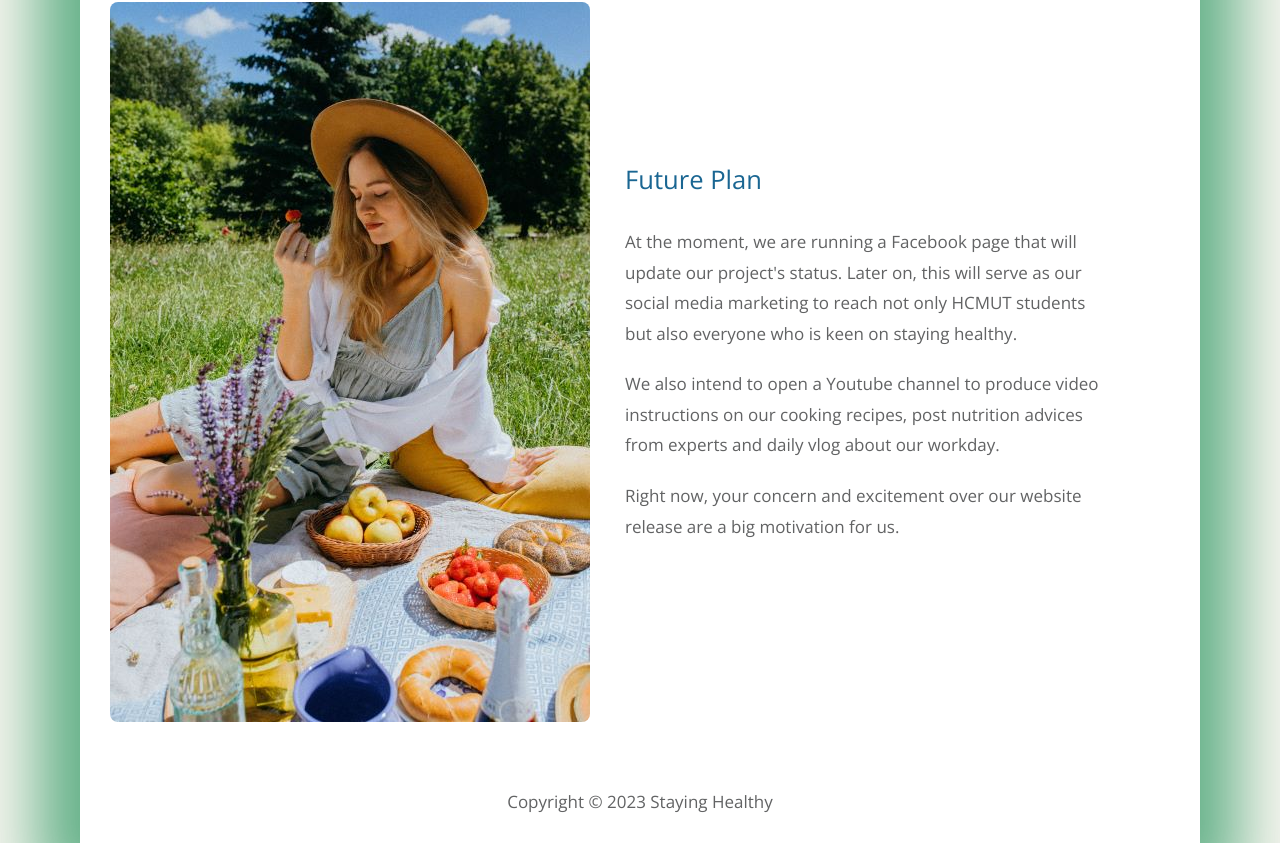
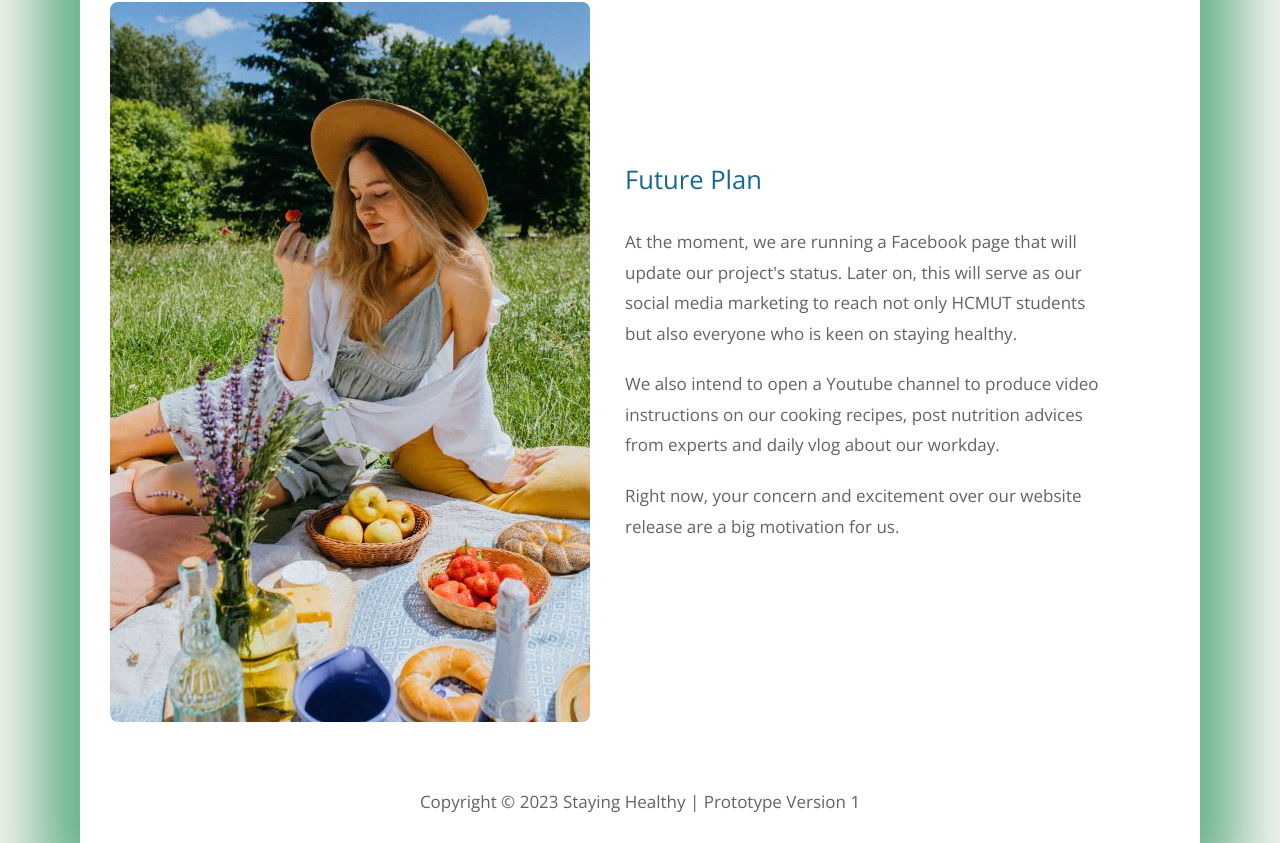
Before and after one commit to cmq2002/StayingHealthy_HCMUTProject, a plain HTML site: page about.html in a window 1280 px wide. Shown: the part 2655-3498 px from the top of the page. Drawn offline with nearby package versions, Linux system fonts and the light colour scheme.

Commit message:
test hosting 4

```diff
--- a/about.html
+++ b/about.html
@@ -182,7 +182,7 @@ https://templatemo.com/tm-539-simple-house
 		</main>
 
 		<footer class="tm-footer text-center">
-			<p>Copyright &copy; 2023 Staying Healthy
+			<p>Copyright &copy; 2023 Staying Healthy | Prototype Version 1
             	<!-- | Design: <a rel="nofollow" href="https://templatemo.com">TemplateMo</a> -->
 			</p>
 		</footer>
```
Also changed, not shown: contact.html (+1 -1 lines), index.html (+1 -1 lines).
